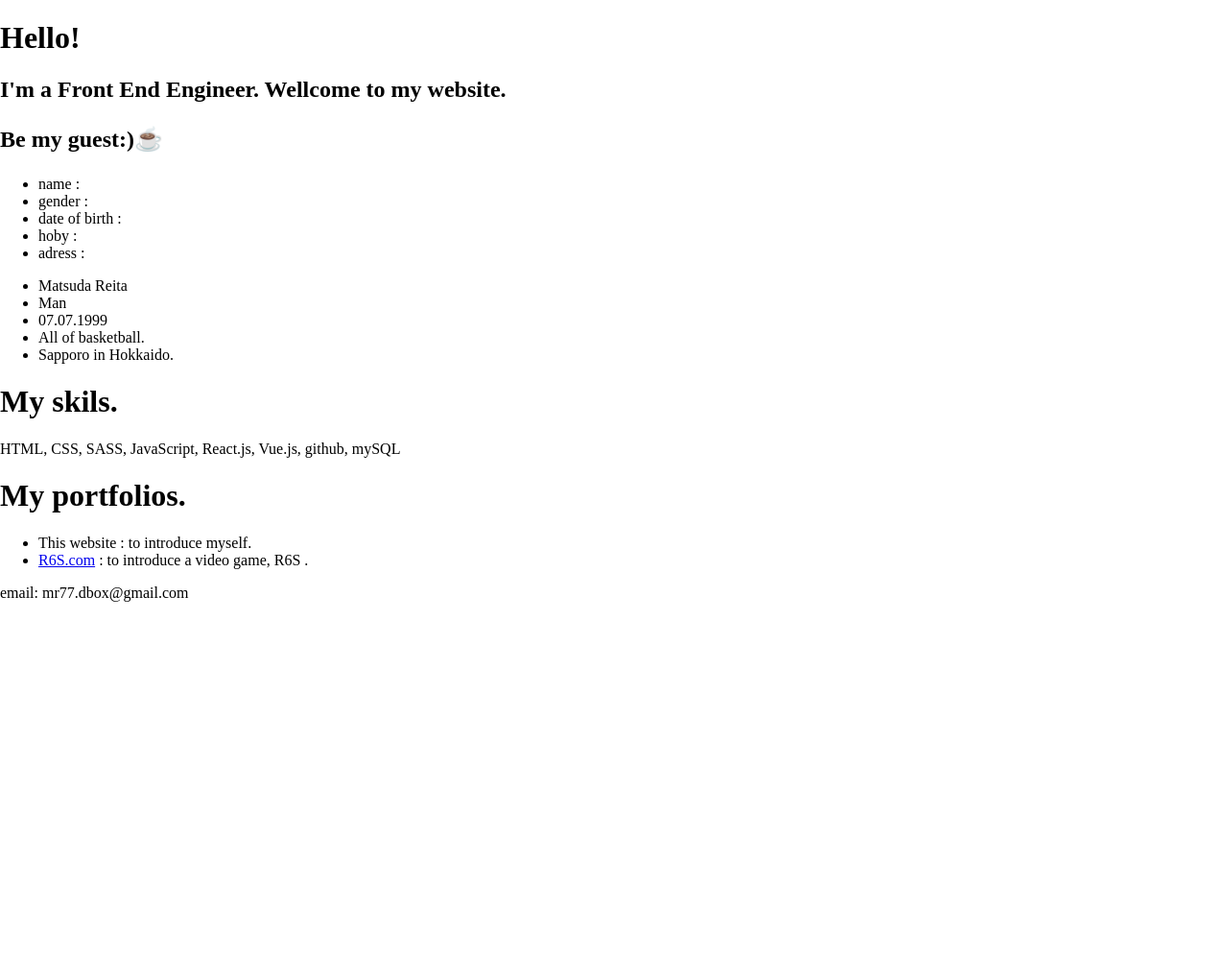
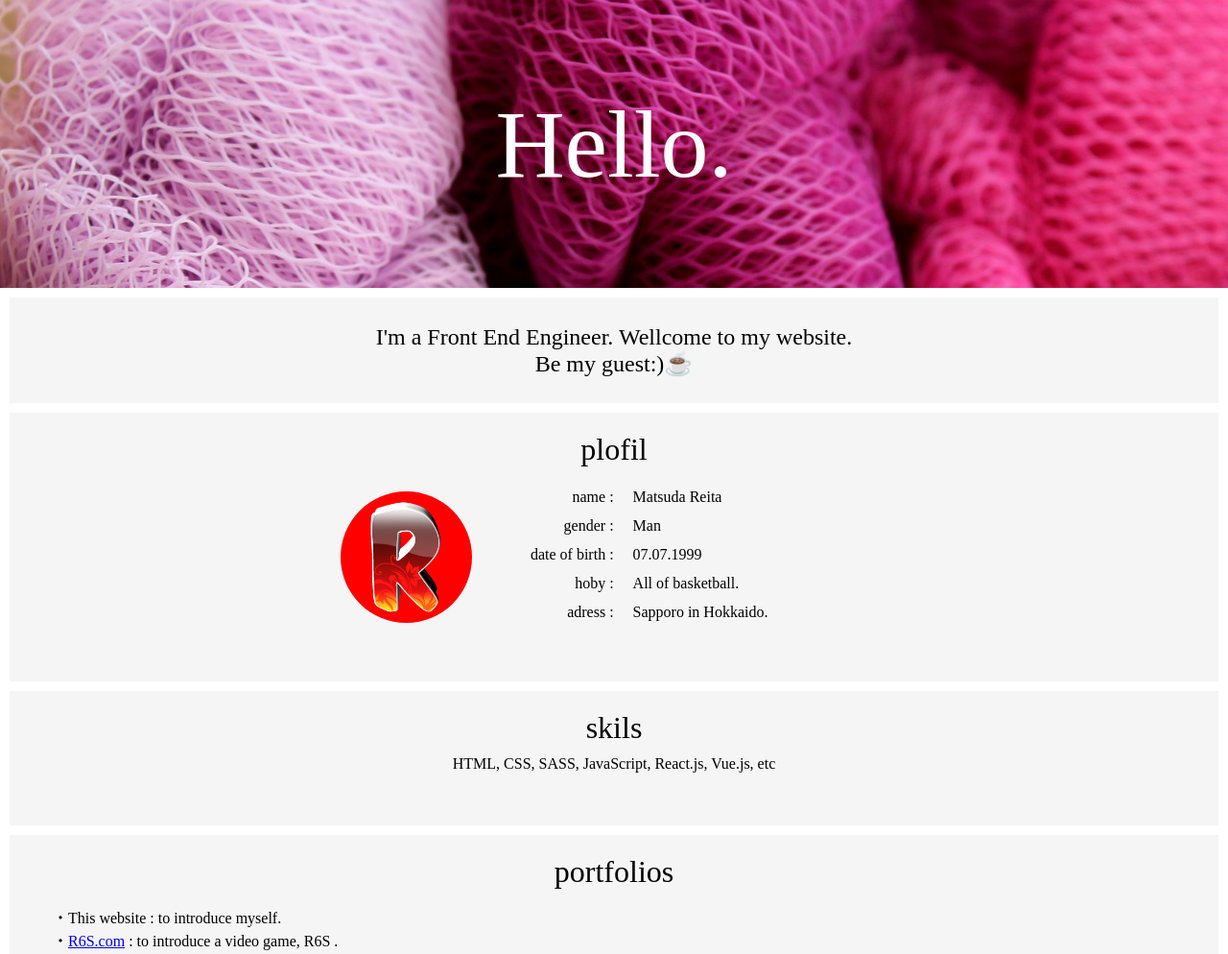
Before and after one commit to Rei7a/MR.com, a plain HTML site: page index.html in a window 1280 px wide. Shown: the top 994 px of the page at 96% size. Before the commit the page ends 800 px from the top, so only its background shows below. Drawn offline with Linux system fonts and the light colour scheme.

Commit message:
3 commit

```diff
--- a/css/styles.css
+++ b/css/styles.css
@@ -1,11 +1,165 @@
+/* 共通設定 */
+ul {
+    list-style: none;
+}
+
+h1 {
+    font-weight: normal;
+}
+
+h2 {
+    font-weight: normal;
+}
+
+p {
+    font-weight: normal;
+}
+
 body {
     font-size: 16px;
     font-family: ;
     color: black;
-    background: white;
     margin: 0;
 }
 
+/* アイコン */
+.icon {
+    width: 190px;
+    height: 187px;
+    display: flex;
+    align-items: center;
+    padding-bottom: 10px;
+    margin-bottom: 10px;
+}
+
+.icon img {
+    width: 137px;
+    height: 137px;
+    border-radius: 50%;
+    background-color: red;
+}
+
+.header {
+    width: 100%;
+    height: 300px;
+    font-size: 50px;
+    color: white;
+    margin: 0 auto;
+    text-align: center;
+    background: url(../img/grid.jpg);
+    background-size: cover;
+}
+
+.header {
+    /* 上下左右中央揃え */
+    display: flex;
+    justify-content: center;
+    align-items: center;
+}
+
+.greet {
+    height: 100px;
+    text-align: center;
+    background-color: whitesmoke;
+    margin: 10px;
+    padding: 5px;
+    display: flex;
+    justify-content: center;
+    align-items: center;
+}
+
+
+.greet h2 {
+    margin: 0;
+}
+
+.greet p {
+    margin: 0;
+}
+
+.main-wrapper {
+    height: 260px;
+    background-color: whitesmoke;
+    margin: 10px;
+    padding-top: 20px;
+}
+
+.main-wrapper h1 {
+    text-align: center;
+    margin: 0;
+}
+
+.main-container {
+    width: 580px;
+    height: 400px;
+    display: flex;
+    line-height: 30px;
+    padding-left: 10px;
+    margin-left: auto;
+    margin-right: auto;
+}
+
+.main-container ul {
+    padding: 0;
+}
+
+.profil-item {
+    width: 120px;
+    padding: 0;
+    margin-left: 0;
+    text-align: right;
+}
+
+.profil {
+    width: 300px;
+    margin-left: 20px;
+    text-align: left;
+}
+
+.myskils-container {
+    height: 100px;
+    background:whitesmoke;
+    margin: 10px;
+    padding: 20px 5px;
+}
+
+.myskils-container h1 {
+    margin: 0;
+    display: flex;
+    justify-content: center;
+    align-items: center;
+}
+
+.myskils {
+    display: flex;
+    margin-top: 10px;
+    justify-content: center;
+    align-items: center;
+}
+
+.myportfolios-container {
+    margin: 10px;
+    background: whitesmoke;
+    padding: 20px 5px;
+
+
+}
+
+.myportfolios-container h1 {
+    margin: 0;
+    display: flex;
+    justify-content: center;
+    align-items: center;
+}
+
 .footer {
+    margin: 10px;
+    height: 50px;
+    text-align: right;
+    background: whitesmoke;
+    }
 
-    }
+.footer p {
+    margin: 0;
+    line-height: 50px;
+}
--- a/index.html
+++ b/index.html
@@ -7,7 +7,9 @@
     </head>
     <body>
         <div class="header">
-            <h1>Hello!</h1>
+            <h1>Hello.</h1>
+        </div>
+        <div class="greet">
             <h2>
                 I'm a Front End Engineer.
                 Wellcome to my website.<br>
@@ -15,10 +17,9 @@
             </h2>
         </div>
         <div class="main-wrapper">
+            <h1>plofil</h1>
             <div class="main-container">
-                <div>
-
-                </div>
+                <div class="icon"><img src="./img/R.png" alt=""></div>
                 <div class="profil-item">
                     <ul>
                         <li>name : </li>
@@ -28,28 +29,28 @@
                         <li>adress : </li>
                     </ul>
                 </div>
-                <div class="plofil">
+                <div class="profil">
                     <ul>
-                        <li>Matsuda Reita</li>
-                        <li>Man</li>
-                        <li>07.07.1999</li>
-                        <li>All of basketball.</li>
-                        <li>Sapporo in Hokkaido.</li>
+                        <li> Matsuda Reita</lis>
+                        <li> Man</li>
+                        <li> 07.07.1999</li>
+                        <li> All of basketball.</li>
+                        <li> Sapporo in Hokkaido.</li>
                     </ul>
                 </div>
             </div>
         </div>
         <div class="myskils-container">
-            <h1>My skils.</h1>
+            <h1>skils</h1>
             <div class="myskils">
-                HTML, CSS, SASS, JavaScript, React.js, Vue.js, github, mySQL
+                HTML, CSS, SASS, JavaScript, React.js, Vue.js, etc
             </div>
         </div>
-        <div class="myportfolios">
-            <h1>My portfolios.</h1>
+        <div class="myportfolios-container">
+            <h1>portfolios</h1>
             <ul>
-                <li>This website : to introduce myself.</li>
-                <li><a href="https://rei7a.github.io/r6s.com/" target="_blank">R6S.com</a> : to introduce a video game, R6S .</li>
+                <li>・This website : to introduce myself.</li>
+                <li>・<a href="https://rei7a.github.io/r6s.com/" target="_blank">R6S.com</a> : to introduce a video game, R6S .</li>
 
             </ul>
         </div>
```
Also changed, not shown: img/R.png (added), img/blue-heaer.jpg (added), img/blue.jpg (added), img/grid.jpg (added).
